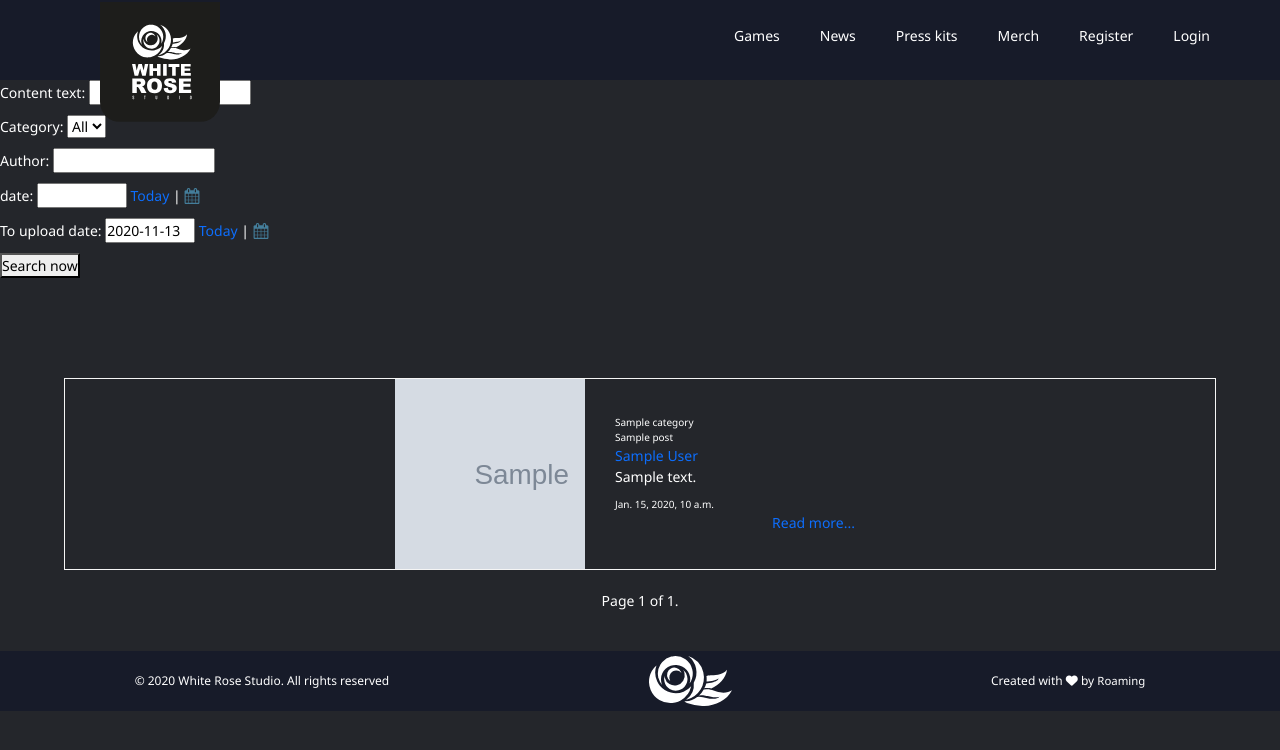
After one commit to lcorrea-dev/whiterose_studio, a Django app: template templates/blog/post-search.html in a window 1280 px wide. The commit adds this page. Shown: the top 750 px of the page. Run offline with Django 3.2, Linux system fonts and the light colour scheme; the template is opened without the code that fills it: values that come from a table or form of the project are taken from there, most other values are stand-ins (such as "Sample title", 1, 10 or a date in 2020); grey boxes marked "Sample" are stand-in pictures; parts of the project's set-up code (start-up, migrations or seed data) failed here and were passed over; some libraries are stand-ins or nearby versions.

Commit message:
feat: filter post view working

```diff
--- a/apps/blog/forms.py
+++ b/apps/blog/forms.py
@@ -1,6 +1,8 @@
 from django.contrib.auth.forms import UserChangeForm
 from django import forms
-from .models import Profile, Comment
+from .models import Profile, Comment, CategoryPost, Post
+import datetime
+from django.contrib.admin.widgets import AdminDateWidget
 
 
 class ProfileForm(UserChangeForm):
@@ -24,3 +26,15 @@ class CommentForm(forms.ModelForm):
         ]
         widgets = {
             'body': forms.Textarea(attrs={'class': 'form-control'}), }
+
+
+class FilterForm(forms.Form):
+    content = forms.CharField(label='Content text',
+                              max_length=50, required=False)
+    category = forms.ModelChoiceField(label='Category',
+                                      queryset=CategoryPost.objects.all(), empty_label="All", required=False)
+    author = forms.CharField(label='Author', max_length=50, required=False)
+    from_upload_date = forms.DateField(
+        label='date', required=False, widget=AdminDateWidget())
+    to_upload_date = forms.DateField(
+        required=False, initial=datetime.date.today, widget=AdminDateWidget())
--- a/apps/blog/urls.py
+++ b/apps/blog/urls.py
@@ -1,9 +1,10 @@
 from django.urls import path
-from .views import PostList, detail_post, detail_profile, ProfileUpdate
+from .views import PostList, detail_post, detail_profile, ProfileUpdate, FilterPostList
 
 urlpatterns = [
     path('', PostList.as_view(), name='blog-home'),
     path('post/<int:id>', detail_post, name='blog-post-detail'),
+    path('post/search/', FilterPostList.as_view(), name='blog-post-search'),
     path('profile/<int:id>', detail_profile, name='blog-profile-detail'),
     path('profile/update/<int:pk>', ProfileUpdate.as_view(),
          name='blog-profile-update'),
--- a/templates/base/base.html
+++ b/templates/base/base.html
@@ -3,14 +3,14 @@
 <html lang="en">
 
     <head>
-        <meta charset="UTF-8">
+        <meta charset="UTF-8" />
         <meta name="viewport"
-              content="width=device-width, initial-scale=1.0">
+              content="width=device-width, initial-scale=1.0" />
         <title>White Rose Studio || We make games</title>
         <meta name="description"
-              content="Indie game studio that loves making 2d games.">
+              content="Indie game studio that loves making 2d games." />
         <meta name="robots"
-              content="index,follow">
+              content="index,follow" />
 
         <script src="https://ajax.googleapis.com/ajax/libs/jquery/3.3.1/jquery.min.js"></script>
 
@@ -22,11 +22,13 @@
         <link rel="stylesheet"
               href="https://stackpath.bootstrapcdn.com/bootstrap/5.0.0-alpha1/css/bootstrap.min.css"
               integrity="sha384-r4NyP46KrjDleawBgD5tp8Y7UzmLA05oM1iAEQ17CSuDqnUK2+k9luXQOfXJCJ4I"
-              crossorigin="anonymous">
+              crossorigin="anonymous" />
         <link rel="stylesheet"
               href="{% static "./styles/main.css" %}">
         <link rel="icon"
               href="{% static "./img/logo.svg" %}">
+        {% block css %} {% endblock css %}
+
 
     </head>
 
@@ -40,7 +42,7 @@
                 </a>
             </h1>
             <nav class="mainheader__nav">
-                <ul class="horizontallist ">
+                <ul class="horizontallist">
                     <li><a href="./games-gallery.html">Games</a></li>
                     <li><a href="#">News</a></li>
                     <li><a href="#">Press kits</a></li>
@@ -51,32 +53,31 @@
                     <li><a href="{% url 'login' %}">Login</a></li>
                     {% else %}
 
-                    <li><a href="{% url 'blog-profile-detail' user.id %}"> {{ user.username }} </a> </li>
+                    <li>
+                        <a href="{% url 'blog-profile-detail' user.id %}">
+                            {{ user.username }}
+                        </a>
+                    </li>
                     <li><a href="{% url 'logout' %}"> Logout </a></li>
-
 
                     {% endif %}
                 </ul>
                 <div class="burger"><i class="fas fa-bars icono"></i></div>
             </nav>
         </header>
-        <main>
-            {% block content %}
-            {% endblock content %}
-        </main>
-        <footer class="
-              footer">
+        <main>{% block content %} {% endblock content %}</main>
+        <footer class="footer">
             <p>&copy; 2020 White Rose Studio. All rights reserved</p>
             <img src="{% static "/img/logo-footer.svg" %}"
                  alt="White-Rose-Studio-logo">
-            <p>Created with
-                <i class="fas fa-heart"></i> by <a href="https://github.com/roamingpa"
-                   target="_blank">Roaming</a></p>
+            <p>
+                Created with <i class="fas fa-heart"></i> by
+                <a href="https://github.com/roamingpa"
+                   target="_blank">Roaming</a>
+            </p>
         </footer>
 
-        {% block scripts %}
-        {% endblock scripts %}
-
+        {% block scripts %} {% endblock scripts %}
     </body>
 
 </html>
--- a/templates/blog/post-detail.html
+++ b/templates/blog/post-detail.html
@@ -40,7 +40,7 @@
         {% endfor %} -->
         {% endfor %}
         {% endif %}
-
+        {{ alert }}
 
 
 
--- /dev/null
+++ b/templates/blog/post-search.html
@@ -0,0 +1,73 @@
+{% extends '../base/base.html' %}
+{% load static %}
+
+{% block css %}
+        <script src="{% url 'js-catlog' %}"></script>
+        <script src="{% static '/admin/js/core.js' %}"></script>
+        <link rel="stylesheet" href="{% static 'admin/css/widgets.css' %}">
+
+{% endblock css %}
+
+{% block content %}
+
+<form method="GET" action="{% url 'blog-post-search' %}" >
+        {{ form.media }}
+        {{ form.as_p }}
+        <button type="submit"
+                value="Submit">Search now</button>
+</form>
+
+<div class="post_container">
+        {% for post in object_list %}
+
+        <div class='post_summary'>
+                <div style="background-image: url({{post.cover.url}})"
+                     class='post_summary__cover'>
+
+                </div>
+                <div class='post_summary__content'>
+                        <div>{{post.category}}</div>
+                        <div>{{post.title}}</div>
+                        <a href="{% url 'blog-profile-detail' post.author.id %}">{{post.author}}</a>
+                        <p>{{ post.body|safe|striptags|truncatechars_html:"150" }}</p>
+                        <div>{{post.upload_date}}</div>
+                        <div class="post_read_more"><a href="{% url 'blog-post-detail' post.id %}">Read more...</a>
+                        </div>
+                </div>
+        </div>
+
+        {% endfor %}
+</div>
+<div class="blog_pagination">
+        <span class="step-links">
+                {% if page_obj.has_previous %}
+                <a href="?page=1">&laquo; first</a>
+                <a href="?page={{ page_obj.previous_page_number }}">previous</a>
+                {% endif %}
+
+                <span class="current">
+                        Page {{ page_obj.number }} of {{ page_obj.paginator.num_pages }}.
+                </span>
+
+                {% if page_obj.has_next %}
+                <a href="?page={{ page_obj.next_page_number }}">next</a>
+                <a href="?page={{ page_obj.paginator.num_pages }}">last &raquo;</a>
+                {% endif %}
+        </span>
+</div>
+
+{% endblock content %}
+
+{% block scripts %}
+<script src={% static "./scripts/toggle-nav.js" %}></script>
+<script src={% static "./scripts/scroll-navigation.js" %}></script>
+<script src="https://cdn.jsdelivr.net/npm/popper.js@1.16.0/dist/umd/popper.min.js"
+        integrity="sha384-Q6E9RHvbIyZFJoft+2mJbHaEWldlvI9IOYy5n3zV9zzTtmI3UksdQRVvoxMfooAo"
+        crossorigin="anonymous"></script>
+<script src="https://stackpath.bootstrapcdn.com/bootstrap/5.0.0-alpha1/js/bootstrap.min.js"
+        integrity="sha384-oesi62hOLfzrys4LxRF63OJCXdXDipiYWBnvTl9Y9/TRlw5xlKIEHpNyvvDShgf/"
+        crossorigin="anonymous"></script>
+
+
+
+{% endblock scripts %}
--- a/templates/user/register.html
+++ b/templates/user/register.html
@@ -1,8 +1,6 @@
-{% extends '../base/base.html' %}
-{% block content %}
+{% extends '../base/base.html' %} {% block content %}
 
 <div class="form-work-with-us">
-
     <form method="POST">
         <h2>Register form</h2>
         {% csrf_token %} {{ form}}
--- a/whiterose_studio/urls.py
+++ b/whiterose_studio/urls.py
@@ -23,7 +23,10 @@ from django.conf import settings
 from django.contrib.auth import views as auth_views
 from django.views.generic import TemplateView
 
+from django.views.i18n import JavaScriptCatalog
+
 urlpatterns = [
+    path('jsi18n', JavaScriptCatalog.as_view(), name='js-catlog'),
     path('admin/', admin.site.urls),
     path('', include('apps.blog.urls'), name='home'),
     path('user/', include('apps.user.urls'), name='user'),
```
Also changed, not shown: apps/blog/views.py (+40 -2 lines), templates/blog/home.html (+18 -0 lines), templates/blog/profile-detail.html (+5 -9 lines), templates/blog/profile-update.html (+3 -6 lines), templates/user/list.html (+5 -12 lines), templates/user/login.html (+10 -25 lines), templates/user/password_reset.html (+3 -13 lines), db.sqlite3.
